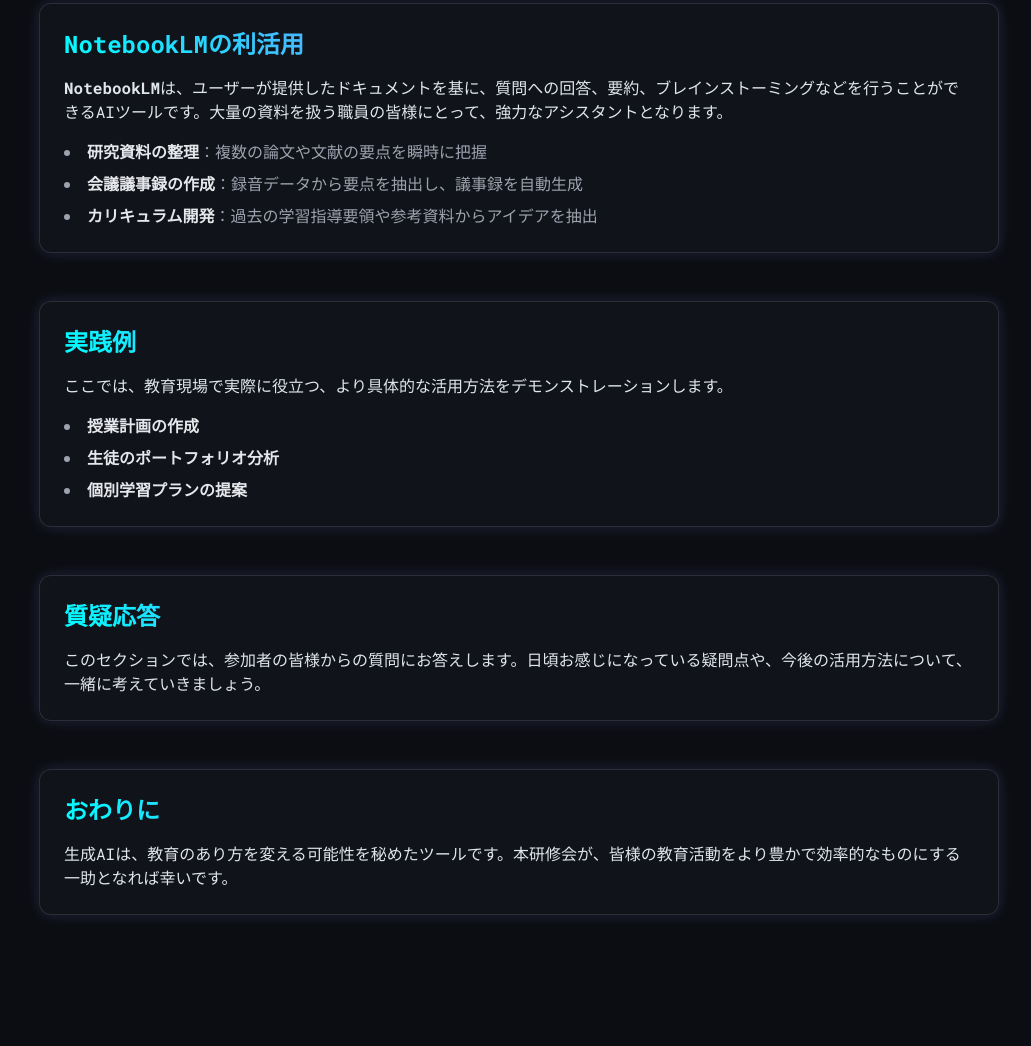
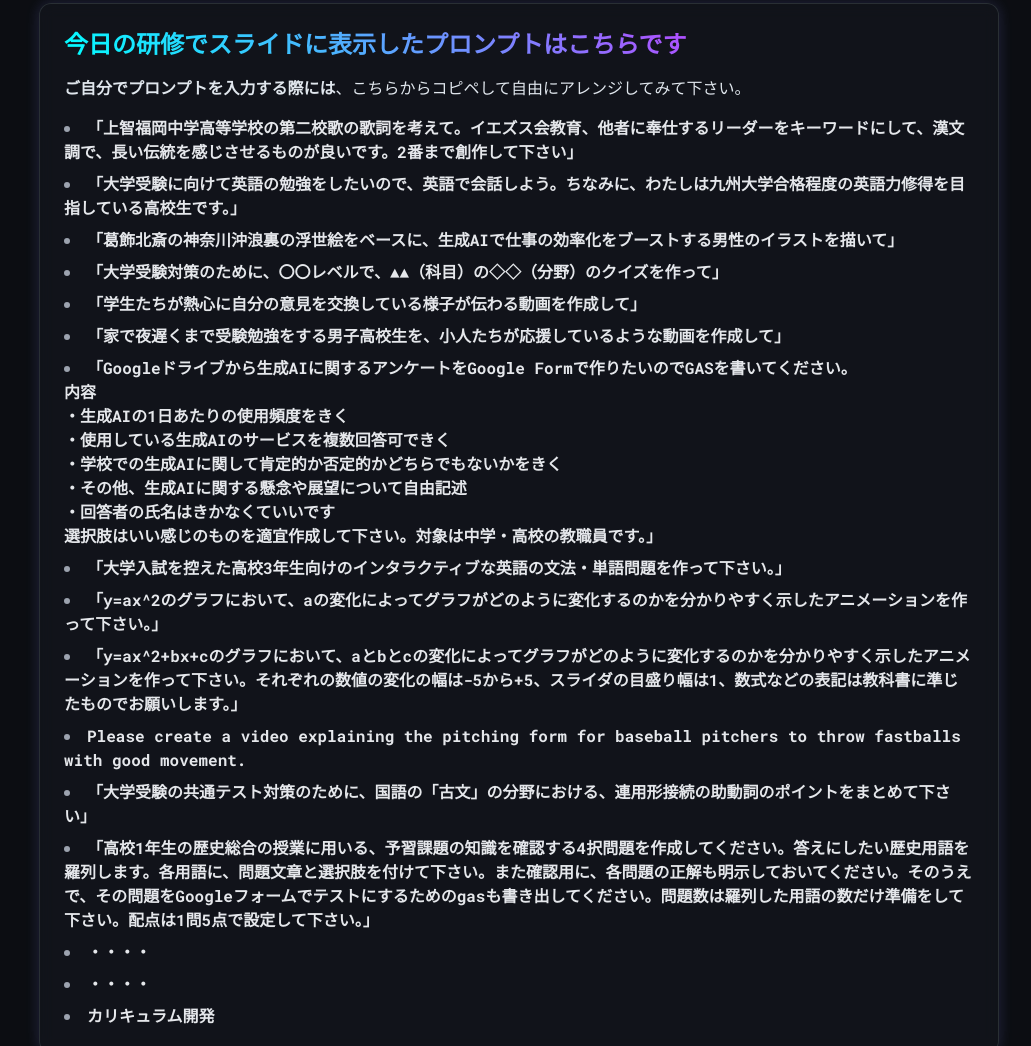
Before and after one commit to inoken1028/sophia-fukuoka-kensyu2025_08_21, a plain HTML site: page index.html in a window 1280 px wide. Shown: the part 1357-2403 px from the top of the page, without its empty margins (249-1280 px from the left). Before the commit the page ends 2304 px from the top, so only its background shows below. Drawn offline with nearby package versions, Linux system fonts and the light colour scheme.

Commit message:
Update index.html

```diff
--- a/index.html
+++ b/index.html
@@ -130,12 +130,32 @@
             </section>
 
             <section id="notebooklm" class="mb-12 glowing-card p-6 rounded-xl">
-                <h3 class="text-2xl font-bold mb-4 neon-gradient">NotebookLMの利活用</h3>
-                <p><strong>NotebookLM</strong>は、ユーザーが提供したドキュメントを基に、質問への回答、要約、ブレインストーミングなどを行うことができるAIツールです。大量の資料を扱う職員の皆様にとって、強力なアシスタントとなります。</p>
+                <h3 class="text-2xl font-bold mb-4 neon-gradient">今日の研修でスライドに表示したプロンプトはこちらです</h3>
+                <p><strong>ご自分でプロンプトを入力する際には</strong>、こちらからコピペして自由にアレンジしてみて下さい。</p>
                 <ul class="list-disc list-inside space-y-2 mt-4 text-gray-400">
-                    <li><strong class="text-gray-200">研究資料の整理</strong>：複数の論文や文献の要点を瞬時に把握</li>
-                    <li><strong class="text-gray-200">会議議事録の作成</strong>：録音データから要点を抽出し、議事録を自動生成</li>
-                    <li><strong class="text-gray-200">カリキュラム開発</strong>：過去の学習指導要領や参考資料からアイデアを抽出</li>
+                    <li><strong class="text-gray-200">「上智福岡中学高等学校の第二校歌の歌詞を考えて。イエズス会教育、他者に奉仕するリーダーをキーワードにして、漢文調で、長い伝統を感じさせるものが良いです。2番まで創作して下さい」</strong></li>
+                    <li><strong class="text-gray-200">「大学受験に向けて英語の勉強をしたいので、英語で会話しよう。ちなみに、わたしは九州大学合格程度の英語力修得を目指している高校生です。」</strong></li>
+                    <li><strong class="text-gray-200">「葛飾北斎の神奈川沖浪裏の浮世絵をベースに、生成AIで仕事の効率化をブーストする男性のイラストを描いて」</strong></li>
+                    <li><strong class="text-gray-200">「大学受験対策のために、〇〇レベルで、▲▲（科目）の◇◇（分野）のクイズを作って」</strong></li>
+                    <li><strong class="text-gray-200">「学生たちが熱心に自分の意見を交換している様子が伝わる動画を作成して」</strong></li>
+                    <li><strong class="text-gray-200">「家で夜遅くまで受験勉強をする男子高校生を、小人たちが応援しているような動画を作成して」</strong></li>
+                    <li><strong class="text-gray-200">「Googleドライブから生成AIに関するアンケートをGoogle Formで作りたいのでGASを書いてください。<br>
+内容<br>
+・生成AIの1日あたりの使用頻度をきく<br>
+・使用している生成AIのサービスを複数回答可できく<br>
+・学校での生成AIに関して肯定的か否定的かどちらでもないかをきく<br>
+・その他、生成AIに関する懸念や展望について自由記述<br>
+・回答者の氏名はきかなくていいです<br>
+選択肢はいい感じのものを適宜作成して下さい。対象は中学・高校の教職員です。」</strong></li>
+                    <li><strong class="text-gray-200">「大学入試を控えた高校3年生向けのインタラクティブな英語の文法・単語問題を作って下さい。」</strong></li>
+                    <li><strong class="text-gray-200">「y=ax^2のグラフにおいて、aの変化によってグラフがどのように変化するのかを分かりやすく示したアニメーションを作って下さい。」</strong></li>
+                    <li><strong class="text-gray-200">「y=ax^2+bx+cのグラフにおいて、aとbとcの変化によってグラフがどのように変化するのかを分かりやすく示したアニメーションを作って下さい。それぞれの数値の変化の幅は-5から+5、スライダの目盛り幅は1、数式などの表記は教科書に準じたものでお願いします。」</strong></li>
+                    <li><strong class="text-gray-200">Please create a video explaining the pitching form for baseball pitchers to throw fastballs with good movement.</strong></li>
+                    <li><strong class="text-gray-200">「大学受験の共通テスト対策のために、国語の「古文」の分野における、連用形接続の助動詞のポイントをまとめて下さい」</strong></li>
+                    <li><strong class="text-gray-200">「高校1年生の歴史総合の授業に用いる、予習課題の知識を確認する4択問題を作成してください。答えにしたい歴史用語を羅列します。各用語に、問題文章と選択肢を付けて下さい。また確認用に、各問題の正解も明示しておいてください。そのうえで、その問題をGoogleフォームでテストにするためのgasも書き出してください。問題数は羅列した用語の数だけ準備をして下さい。配点は1問5点で設定して下さい。」</strong></li>
+                    <li><strong class="text-gray-200">・・・・</strong></li>
+                    <li><strong class="text-gray-200">・・・・</strong></li>
+                    <li><strong class="text-gray-200">カリキュラム開発</strong></li>
                 </ul>
             </section>
 
```
